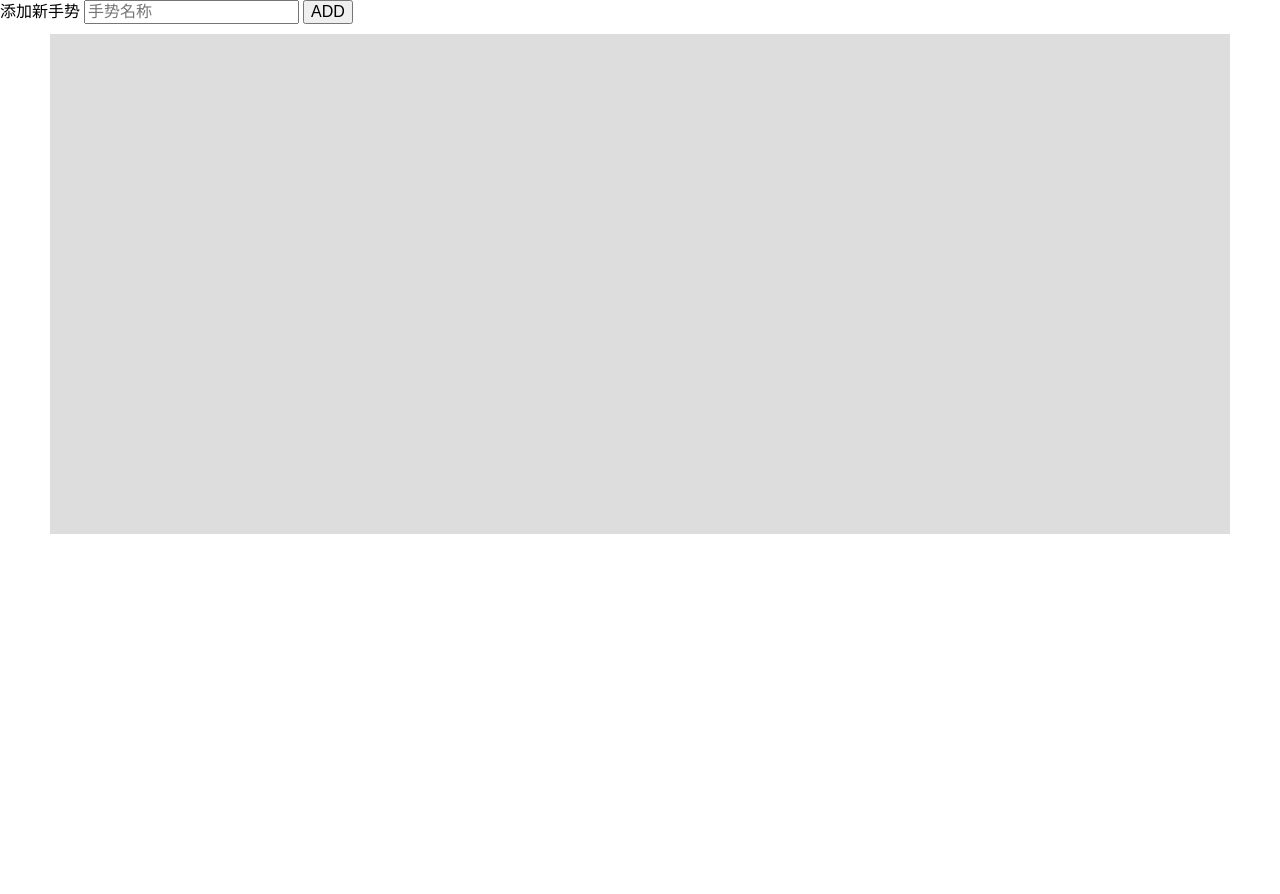
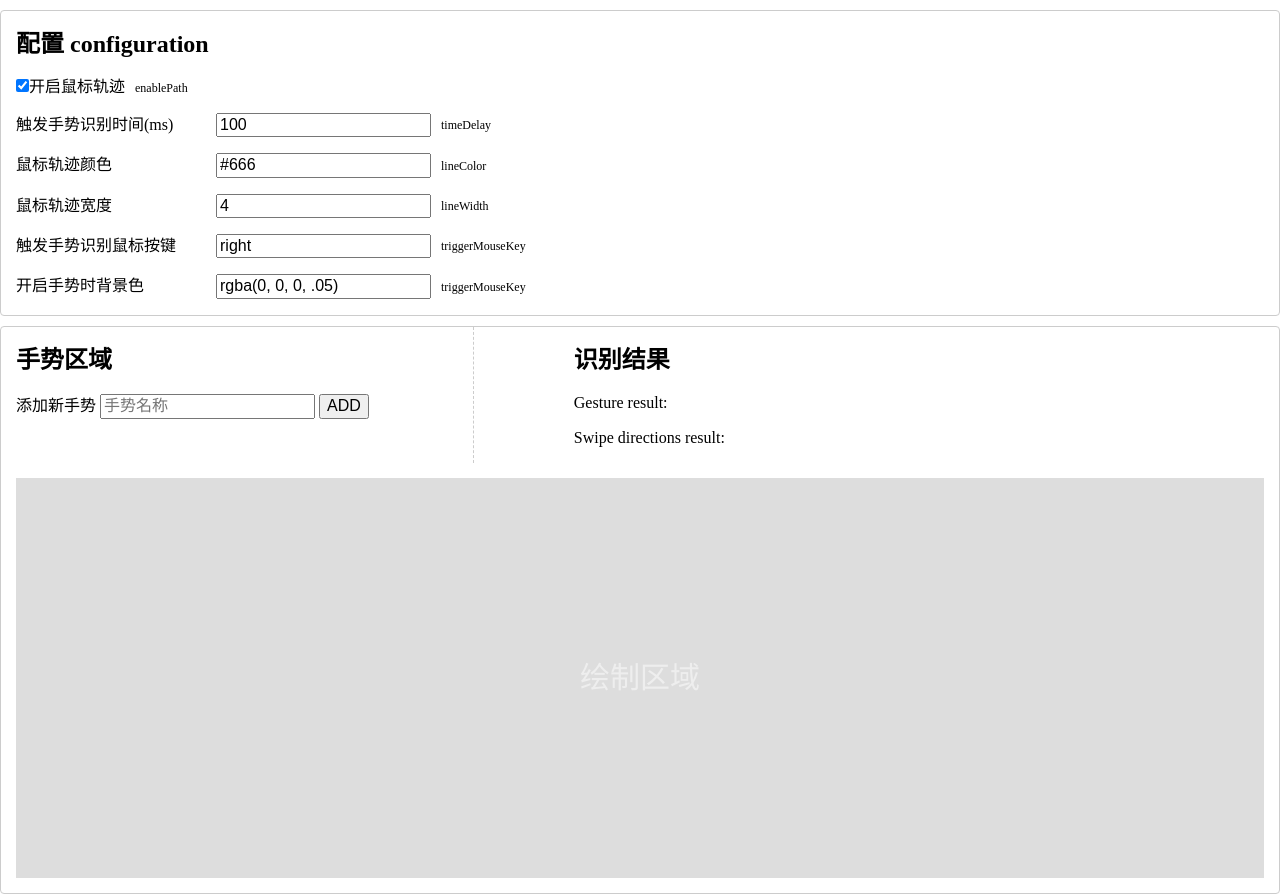
Before and after one commit to ElemeFE/smart-gesture, a website built with webpack: page index.html in a window 1280 px wide. Before the commit the page ends 800 px from the top, so only its background shows below. Built offline with nearby package versions, Linux system fonts and the light colour scheme.

Commit message:
add demo page.
add method refresh destroy

```diff
--- a/index.html
+++ b/index.html
@@ -4,21 +4,108 @@
   <meta charset="UTF-8">
   <title>Smart Gesture DEMO</title>
 </head>
+<style>
+  .configure,
+  .recognize {
+    border: 1px solid #ccc;
+    border-radius: 4px;
+    padding: 0 15px;
+    margin-top: 10px;
+  }
+
+  .add,
+  .result {
+    display: inline-block;
+    vertical-align: top;
+  }
+
+  .result {
+    margin-left: 100px;
+    padding-left: 100px;
+    border-left: 1px dashed #ccc;
+  }
+
+  .config-title {
+    display: inline-block;
+    width: 200px;
+  }
+
+  .option-tip {
+    margin-left: 10px;
+    font-size: 12px;
+    vertical-align: middle;
+  }
+
+  .stage {
+    height: 400px;
+    background: #ddd;
+    position: relative;
+    margin: 15px 0;
+  }
+
+  .stage:before {
+    content: '绘制区域';
+    color: #eeeeee;
+    font-size: 30px;
+    position: absolute;
+    top: 50%;
+    left: 50%;
+    transform: translate(-50%, -50%);
+  }
+</style>
 <body>
-  <label>添加新手势 </label>
-  <input id="gestureName" placeholder="手势名称">
-  <button id="btn">ADD</button>
-  <div id="test" style="height: 500px; background: #ddd; position: relative; margin: 10px 50px;"></div>
-  <h1 id="result" style="font-size: 80px; margin-top: 50px; color: #999; text-align: center"></h1>
-  <h1 id="result0" style="font-size: 80px; margin-top: 50px; color: #999; text-align: center"></h1>
+  <div class="configure">
+    <h2>配置 configuration</h2>
+    <p><input type="checkbox"
+      id="path"
+      onchange="renewGesture()"
+      checked><label for="path">开启鼠标轨迹</label><span class="option-tip">enablePath</span></p>
+    <p><span class="config-title">触发手势识别时间(ms)</span><input id="delay"
+      type="number"
+      value="100"
+      onchange="renewGesture()"><span class="option-tip">timeDelay</span></p>
+    <p><span class="config-title">鼠标轨迹颜色</span><input id="color"
+      type="text"
+      value="#666"
+      onchange="renewGesture()"><span class="option-tip">lineColor</span></p>
+    <p><span class="config-title">鼠标轨迹宽度</span><input id="width" type="text" value="4" onchange="renewGesture()"><span
+      class="option-tip">lineWidth</span></p>
+    <p><span class="config-title">触发手势识别鼠标按键</span><input id="key"
+      type="text"
+      value="right"
+      onchange="renewGesture()"><span class="option-tip">triggerMouseKey</span></p>
+    <p><span class="config-title">开启手势时背景色</span><input id="active-color"
+      type="text"
+      value="rgba(0, 0, 0, .05)"
+      onchange="renewGesture()"><span class="option-tip">triggerMouseKey</span></p>
+  </div>
+  <div class="recognize">
+    <div class="add">
+      <h2>手势区域</h2>
+      <label>添加新手势 </label>
+      <input id="gestureName" placeholder="手势名称">
+      <button id="btn">ADD</button>
+    </div>
+    <div class="result">
+      <h2>识别结果</h2>
+      <p>Gesture result: <span style="font-weight: bold; color: #2b5;" id="result"></span></p>
+      <p>Swipe directions result: <span style="font-weight: bold; color: #2b5;" id="result0"></span></p>
+    </div>
+    <div id="test" class="stage">
+    </div>
+  </div>
   <script src="dist/min/smart-gesture.min.js"></script>
   <script>
     let lastPoints = [];
 
-    const options = {
+    var options = {
       el: document.getElementById('test'),
-      enablePath: true,
-      timeDelay: 500,
+      enablePath: document.getElementById('path').checked,
+      timeDelay: document.getElementById('delay').value,
+      lineColor: document.getElementById('color').value,
+      lineWidth: document.getElementById('width').value,
+      triggerMouseKey: document.getElementById('key').value,
+      activeColor: document.getElementById('active-color').value,
       onSwipe: (list) => {
         document.getElementById('result0').innerHTML = list.join('');
         console.log(list);
@@ -30,7 +117,7 @@
       }
     };
 
-    const canvas = smartGesture(options);
+    var canvas = smartGesture(options);
 
     document.getElementById('btn').addEventListener('click', () => {
       canvas.addGesture({
@@ -40,6 +127,19 @@
       document.getElementById('gestureName').value = '';
     });
 
+    // renew smartGesture
+    function renewGesture() {
+      var options = {
+        enablePath: document.getElementById('path').checked,
+        timeDelay: document.getElementById('delay').value,
+        lineColor: document.getElementById('color').value,
+        lineWidth: document.getElementById('width').value,
+        triggerMouseKey: document.getElementById('key').value,
+        activeColor: document.getElementById('active-color').value,
+      };
+      canvas.refresh(options);
+    }
+
   </script>
 </body>
 </html>
--- a/src/index.js
+++ b/src/index.js
@@ -15,6 +15,7 @@ class Canvas {
       lineWidth: 4,
       timeDelay: 600,
       triggerMouseKey: 'right',
+      activeColor: 'rgba(0, 0, 0, .05)',
       ...options,
     };
     this.enable = true;
@@ -33,25 +34,23 @@ class Canvas {
 
     this._mouseDelayTimer = null;
 
-    this.options.el.addEventListener('mousedown', this._moveStart.bind(this));
+    this._moveStart = this._moveStart.bind(this);
+    this._move = this._move.bind(this);
+    this._moveEnd = this._moveEnd.bind(this);
+    this._contextmenu = this._contextmenu.bind(this);
 
-    this.options.el.addEventListener('mousemove', this._move.bind(this));
-
-    this.options.el.addEventListener('mouseup', this._moveEnd.bind(this));
-    this.options.el.addEventListener('mouseleave', this._moveEnd.bind(this));
-
-    this.options.el.addEventListener('contextmenu', () => {
-      if (this.enable && this.options.triggerMouseKey !== 'left') {
-        event.preventDefault();
-      }
-    });
+    this.options.el.addEventListener('mousedown', this._moveStart);
+    this.options.el.addEventListener('mousemove', this._move);
+    this.options.el.addEventListener('mouseup', this._moveEnd);
+    this.options.el.addEventListener('mouseleave', this._moveEnd);
+    this.options.el.addEventListener('contextmenu', this._contextmenu);
   }
 
   _addPath(startPoint) {
     this.svg = document.createElementNS('http://www.w3.org/2000/svg', 'svg');
     this.path = document.createElementNS('http://www.w3.org/2000/svg', 'path');
     this.path.id = 'path';
-    this.svg.setAttribute('style', 'position: absolute; top: 0; left: 0; background: rgba(0,0,0,.05)');
+    this.svg.setAttribute('style', `position: absolute; top: 0; left: 0; background: ${this.options.activeColor}`);
     this.svg.setAttribute('width', '100%');
     this.svg.setAttribute('height', '100%');
     this.svg.setAttribute('fill', 'none');
@@ -130,6 +129,12 @@ class Canvas {
     this.points = [];
   }
 
+  _contextmenu() {
+    if (this.enable && this.options.triggerMouseKey !== 'left') {
+      event.preventDefault();
+    }
+  }
+
   _progressSwipe(e) {
     if (!this.endPos) {
       this.endPos = {
@@ -184,6 +189,19 @@ class Canvas {
   setEnable(b = true) {
     this.enable = b;
   }
+
+  destroy() {
+    this.options.el.removeEventListener('mousedown', this._moveStart);
+    this.options.el.removeEventListener('mousemove', this._move);
+    this.options.el.removeEventListener('mouseup', this._moveEnd);
+    this.options.el.removeEventListener('mouseleave', this._moveEnd);
+    this.options.el.removeEventListener('contextmenu', this._contextmenu);
+  }
+
+  refresh(options = {}) {
+    this.options = { ...this.options, ...options }
+  }
+
 }
 
 const smartGesture = (options) => new Canvas(options);
```
Also changed, not shown: dist/index.js, dist/min/index.js (deleted), dist/min/smart-gesture.min.js.
